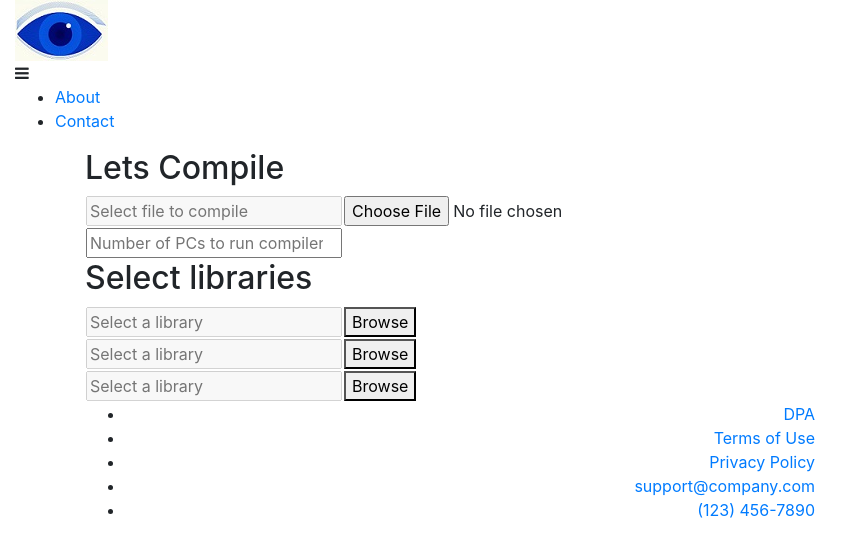
After one commit to Upeksha-Liyanage/Final-Project, a Django app: page /compile in a window 1280 px wide. The commit adds this page. Shown: the top 557 px of the page, without its empty margins (0-863 px from the left). Run offline with Django 3.2, Linux system fonts and the light colour scheme; lists and menus that the app fills with data are empty; some libraries are stand-ins or nearby versions.

Commit message:
I found how to link another page.  acccept changes

```diff
--- /dev/null
+++ b/mysite/myapp/templates/compile.html
@@ -0,0 +1,136 @@
+{% load static %}
+<!DOCTYPE html>
+<html lang="en">
+<head>
+	<title>Low Delay Compilation System</title>
+	<meta charset="UTF-8">
+	<meta name="description" content="Cryptocurrency Landing Page Template">
+	<meta name="keywords" content="cryptocurrency, unica, creative, html">
+	<meta name="viewport" content="width=device-width, initial-scale=1.0">
+	<!-- Favicon -->
+	<link href="{% static 'img/favicon.ico' %}" rel="shortcut icon"/>
+
+	<!-- Google Fonts -->
+	<link href="{% static 'https://fonts.googleapis.com/css?family=Lato' %}" rel="stylesheet">
+
+	<!-- Stylesheets -->
+	<link rel="stylesheet" href="{% static 'css/bootstrap.min.css' %}"/>
+	<link rel="stylesheet" href="{% static 'css/font-awesome.min.css' %}"/>
+	<link rel="stylesheet" href="{% static 'css/themify-icons.css' %}"/>
+	<link rel="stylesheet" href="{% static 'css/animate.css' %}"/>
+	<link rel="stylesheet" href="{% static 'css/owl.carousel.css' %}"/>
+	<link rel="stylesheet" href="{% static 'css/style.css' %}"/>
+
+
+	<!--[if lt IE 9]>
+	  <script src="https://oss.maxcdn.com/html5shiv/3.7.2/html5shiv.min.js"></script>
+	  <script src="https://oss.maxcdn.com/respond/1.4.2/respond.min.js"></script>
+	<![endif]-->
+
+</head>
+<body>
+	<!-- Page Preloder -->
+	<div id="preloder">
+		<div class="loader"></div>
+	</div>
+
+	<!-- Header section -->
+	<header class="header-section clearfix">
+		<div class="container-fluid">
+			<a href="{% static 'index.html' %}" class="site-logo">
+				<img src="static/img/eye.jpg" alt="">
+			</a>
+			<div class="responsive-bar"><i class="fa fa-bars"></i></div>
+			<nav class="main-menu">
+				<ul class="menu-list">
+					<!--<li><a href="">News</a></li>-->
+					<li><a href="">About</a></li>
+					<li><a href="">Contact</a></li>
+				</ul>
+			</nav>
+		</div>
+	</header>
+	<!-- Header section end -->
+
+
+	<!-- Hero section -->
+	<section class="hero-section">
+		<div class="container">
+			<div class="row">
+				<div class="col-md-6 hero-text">
+					<h2>Lets <span>Compile</h2>
+					<table class="hero-subscribe-from">
+						<form class="hero-subscribe-from">
+							<tr>
+								<th><input  type="text" placeholder="Select file to compile" disabled></th>
+								<!-- <th><input  type="file" class="site-btn sb-gradients" value="Browse"></th> -->
+								<!-- <th><input id="fileInput" type="file"> -->
+									<th><input id="fileInput" type="file" value="Browse" class="site-btn sb-gradients" onclick="home.getElementById('fileInput').click();"></th>
+									<!-- <button class="site-btn sb-gradients" onclick="document.getElementById('fileInput').click();">Browse</button> -->
+								</th>
+							</tr>
+
+							<tr>
+								<th><input type="number" placeholder="Number of PCs to run compiler	"></th>
+							</tr>
+						</form>
+					</table>
+					<h2>Select libraries</h2>
+					<table class="hero-subscribe-from">
+							<form class="hero-subscribe-from">
+								<tr>
+									<th><input type="text" placeholder="Select a library" disabled></th>
+									<th><button type="file" class="site-btn sb-gradients">Browse</button></th>
+
+								</tr>
+
+								<tr>
+										<th><input type="text" placeholder="Select a library" disabled></th>
+										<th><button class="site-btn sb-gradients">Browse</button></th>
+								</tr>
+
+								<tr>
+										<th><input type="text" placeholder="Select a library" disabled></th>
+										<th><button class="site-btn sb-gradients">Browse</button></th>
+								</tr>
+							</form>
+						</table>
+				</div>
+				<!--<div class="col-md-6">
+					<img src="img/laptop.png" class="laptop-image" alt="">
+				</div>-->
+			</div>
+		</div>
+	</section>
+	<!-- Hero section end -->
+
+	<!-- Footer section -->
+	<footer class="footer-section">
+		<div class="container">
+			<div class="footer-bottom">
+				<div class="row">
+					<!--<div class="col-lg-4 store-links text-center text-lg-left pb-3 pb-lg-0">
+						<a href=""><img src="img/appstore.png" alt="" class="mr-2"></a>
+						<a href=""><img src="img/playstore.png" alt=""></a>
+					</div>-->
+					<div class="col-lg-8 text-center text-lg-right">
+						<ul class="footer-nav">
+							<li><a href="">DPA</a></li>
+							<li><a href="">Terms of Use</a></li>
+							<li><a href="">Privacy Policy </a></li>
+							<li><a href="">support@company.com</a></li>
+							<li><a href="">(123) 456-7890</a></li>
+						</ul>
+					</div>
+				</div>
+			</div>
+		</div>
+	</footer>
+
+
+	<!--====== Javascripts & Jquery ======-->
+	<script src="{% static 'js/jquery-3.2.1.min.js' %}"></script>
+	<script src="{% static 'js/owl.carousel.min.js' %}"></script>
+	<script src="{% static 'js/main.js' %}"></script>
+</body>
+</html>
--- a/mysite/myapp/templates/index.html
+++ b/mysite/myapp/templates/index.html
@@ -46,7 +46,7 @@
 			<a href="" class="site-btn">Sign Up Free</a>
 			<nav class="main-menu">
 				<ul class="menu-list">
-					<li><a href="">Compile</a></li>
+					<li><a href="{% url 'compile' %}">Compile</a></li>
 					<li><a href="">Configure</a></li>
 					<li><a href="">Find</a></li>
 					<li><a href="">Help</a></li>
--- a/mysite/myapp/views.py
+++ b/mysite/myapp/views.py
@@ -6,3 +6,6 @@ from django.shortcuts import render, render_to_response
 # Create your views here.
 def index(request):
 	return render_to_response('index.html')
+
+def compile(request):
+	return render_to_response('compile.html')
--- a/mysite/mysite/urls.py
+++ b/mysite/mysite/urls.py
@@ -22,6 +22,8 @@ from django.contrib.staticfiles.urls import staticfiles_urlpatterns
 urlpatterns = [
     url(r'^admin/', admin.site.urls),
     url(r'^$', v.index),
+    url(r'^compile$', v.compile,  name='compile' ),
+    # url(r'^$', 'compile', name='compile'),
 
 ]
 
```
Also changed, not shown: mysite/db.sqlite3.
